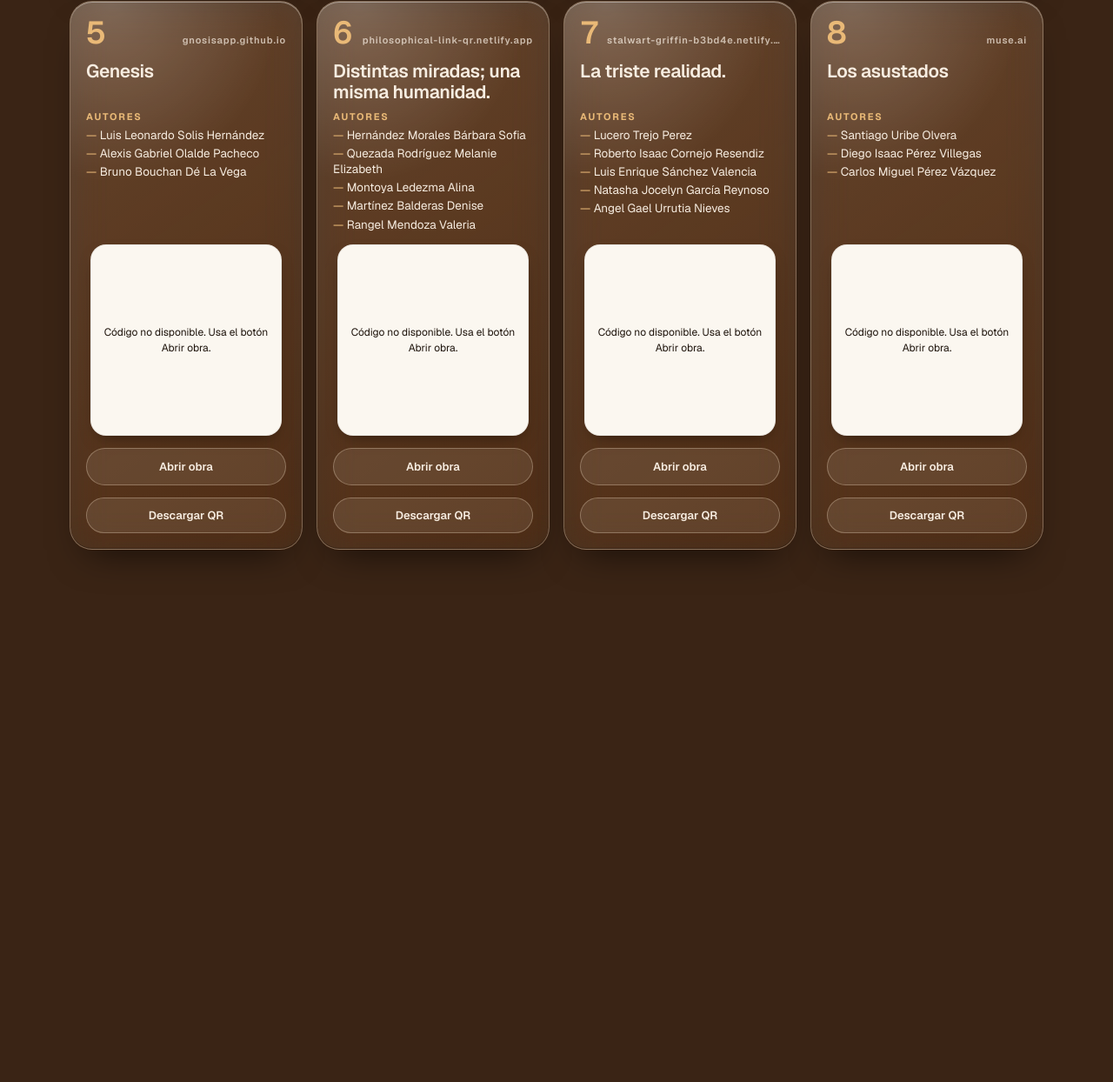
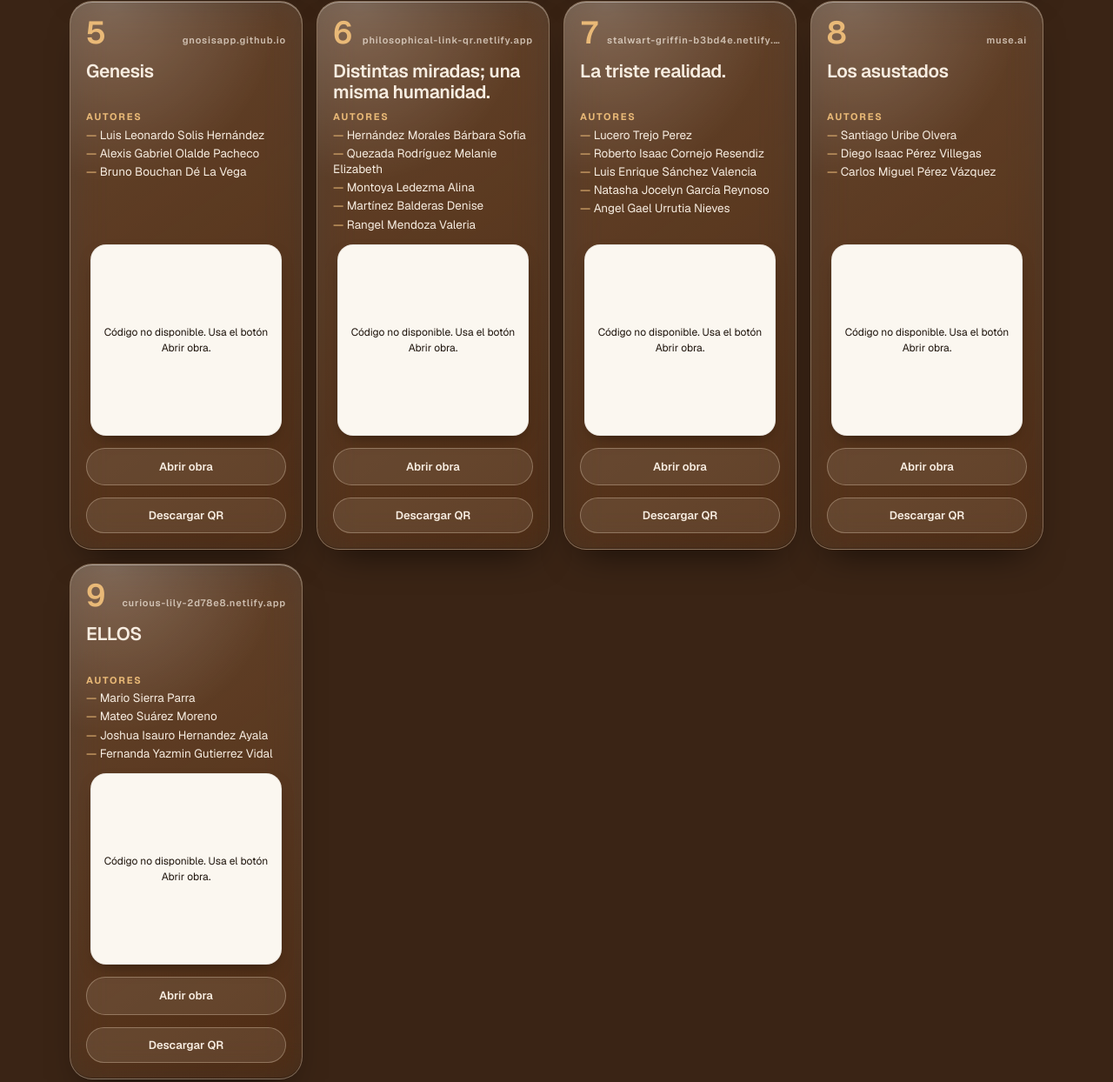
Before and after one commit to gnosisapp/OBRAS-CDIA, a plain HTML site: page index.html in a window 1280 px wide. Shown: the part 941-2185 px from the top of the page at 87% size. Before the commit the page ends 1621 px from the top, so only its background shows below. Drawn offline with nearby package versions, Linux system fonts and the light colour scheme.

Commit message:
Agrega obra 9: ELLOS, con sus autores

```diff
--- a/index.html
+++ b/index.html
@@ -496,7 +496,8 @@ html.modal-open { overflow: hidden; scrollbar-gutter: stable; }
       { n: 5, t: 'Genesis', u: 'https://gnosisapp.github.io/genesisobra/#texto', a: ['Luis Leonardo Solis Hernández', 'Alexis Gabriel Olalde Pacheco', 'Bruno Bouchan Dé La Vega'] },
       { n: 6, t: 'Distintas miradas; una misma humanidad.', u: 'https://philosophical-link-qr.netlify.app', a: ['Hernández Morales Bárbara Sofia', 'Quezada Rodríguez Melanie Elizabeth', 'Montoya Ledezma Alina', 'Martínez Balderas Denise', 'Rangel Mendoza Valeria'] },
       { n: 7, t: 'La triste realidad.', u: 'https://stalwart-griffin-b3bd4e.netlify.app', a: ['Lucero Trejo Perez', 'Roberto Isaac Cornejo Resendiz', 'Luis Enrique Sánchez Valencia', 'Natasha Jocelyn García Reynoso', 'Angel Gael Urrutia Nieves'] },
-      { n: 8, t: 'Los asustados', u: 'https://muse.ai/s/los-asustados-xoq6x0xkxpxlxyxtxtu/gAcTNpU8ZEx1_znmLpRJ4fIyygGgaWRdP7Ag_tWRSWY', a: ['Santiago Uribe Olvera', 'Diego Isaac Pérez Villegas', 'Carlos Miguel Pérez Vázquez'] }
+      { n: 8, t: 'Los asustados', u: 'https://muse.ai/s/los-asustados-xoq6x0xkxpxlxyxtxtu/gAcTNpU8ZEx1_znmLpRJ4fIyygGgaWRdP7Ag_tWRSWY', a: ['Santiago Uribe Olvera', 'Diego Isaac Pérez Villegas', 'Carlos Miguel Pérez Vázquez'] },
+      { n: 9, t: 'ELLOS', u: 'https://curious-lily-2d78e8.netlify.app', a: ['Mario Sierra Parra', 'Mateo Suárez Moreno', 'Joshua Isauro Hernandez Ayala', 'Fernanda Yazmin Gutierrez Vidal'] }
     ];
 
     function authorsHTML(o) {
```
